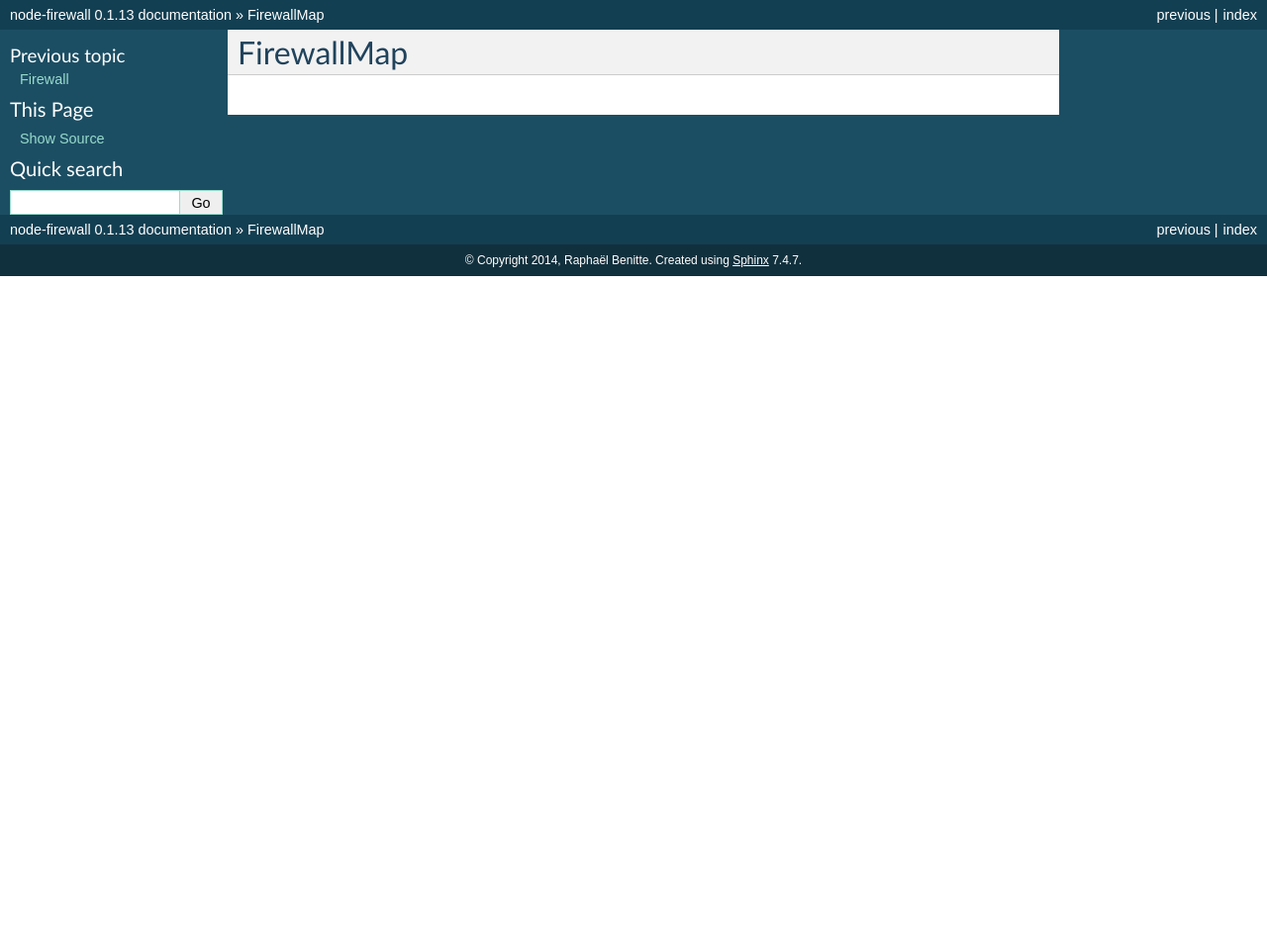
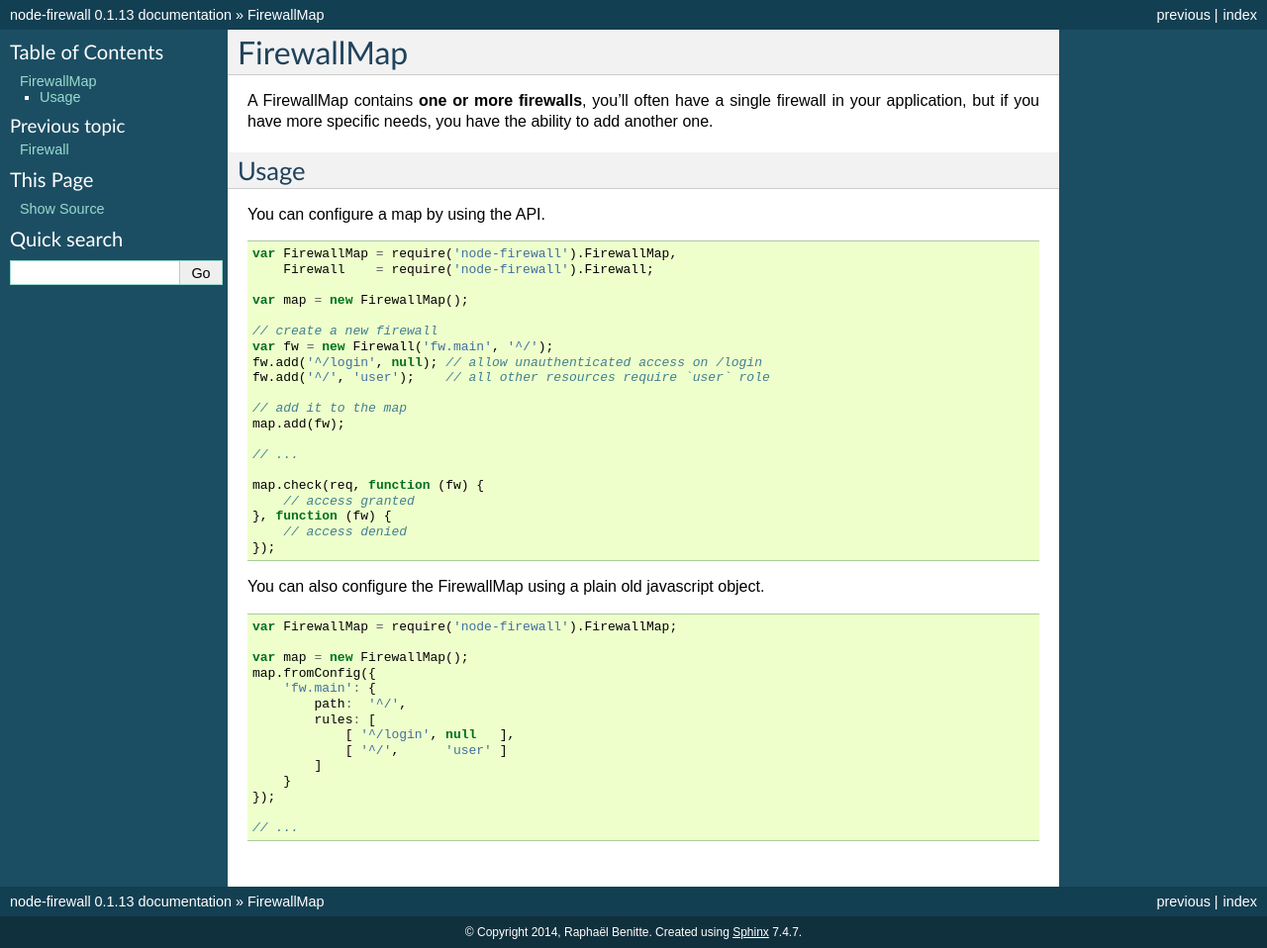
Before and after one commit to plouc/node-firewall, a Sphinx documentation site: the page built from docs/firewall-map.rst, in a window 1280 px wide. Shown: the whole page at 99% size. Built offline with Sphinx 7.4.7, drawn with Linux system fonts in a browser that asks for light colours; before the commit the page ends 900 px from its top, so only the background shows below that.

Commit message:
Update documentation

```diff
--- a/docs/firewall-map.rst
+++ b/docs/firewall-map.rst
@@ -1,2 +1,52 @@
 FirewallMap
 ===========
+
+A FirewallMap contains **one or more firewalls**, you'll often have a single firewall in your application,
+but if you have more specific needs, you have the ability to add another one.
+
+Usage
+-----
+
+You can configure a map by using the API.
+
+.. code-block:: javascript
+
+   var FirewallMap = require('node-firewall').FirewallMap,
+       Firewall    = require('node-firewall').Firewall;
+
+   var map = new FirewallMap();
+
+   // create a new firewall
+   var fw = new Firewall('fw.main', '^/');
+   fw.add('^/login', null); // allow unauthenticated access on /login
+   fw.add('^/', 'user');    // all other resources require `user` role
+
+   // add it to the map
+   map.add(fw);
+
+   // ...
+
+   map.check(req, function (fw) {
+       // access granted
+   }, function (fw) {
+       // access denied
+   });
+
+You can also configure the FirewallMap using a plain old javascript object.
+
+.. code-block:: javascript
+
+   var FirewallMap = require('node-firewall').FirewallMap;
+
+   var map = new FirewallMap();
+   map.fromConfig({
+       'fw.main': {
+           path:  '^/',
+           rules: [
+               [ '^/login', null   ],
+               [ '^/',      'user' ]
+           ]
+       }
+   });
+
+   // ...
--- a/docs/index.rst
+++ b/docs/index.rst
@@ -14,6 +14,9 @@
 * A **Firewall**
 * A **middleware** to easily plug it to express
 
+This module was build to work in conjunction with `passport <https://github.com/jaredhanson/passport/>`_ which
+is in charge of user **authentication**.
+
 Contents:
 
 .. toctree::
--- a/package.json
+++ b/package.json
@@ -6,7 +6,8 @@
       "express",
       "connect",
       "authorization",
-      "security"
+      "security",
+      "roles"
   ],
   "main": "./lib",
   "scripts": {
```
